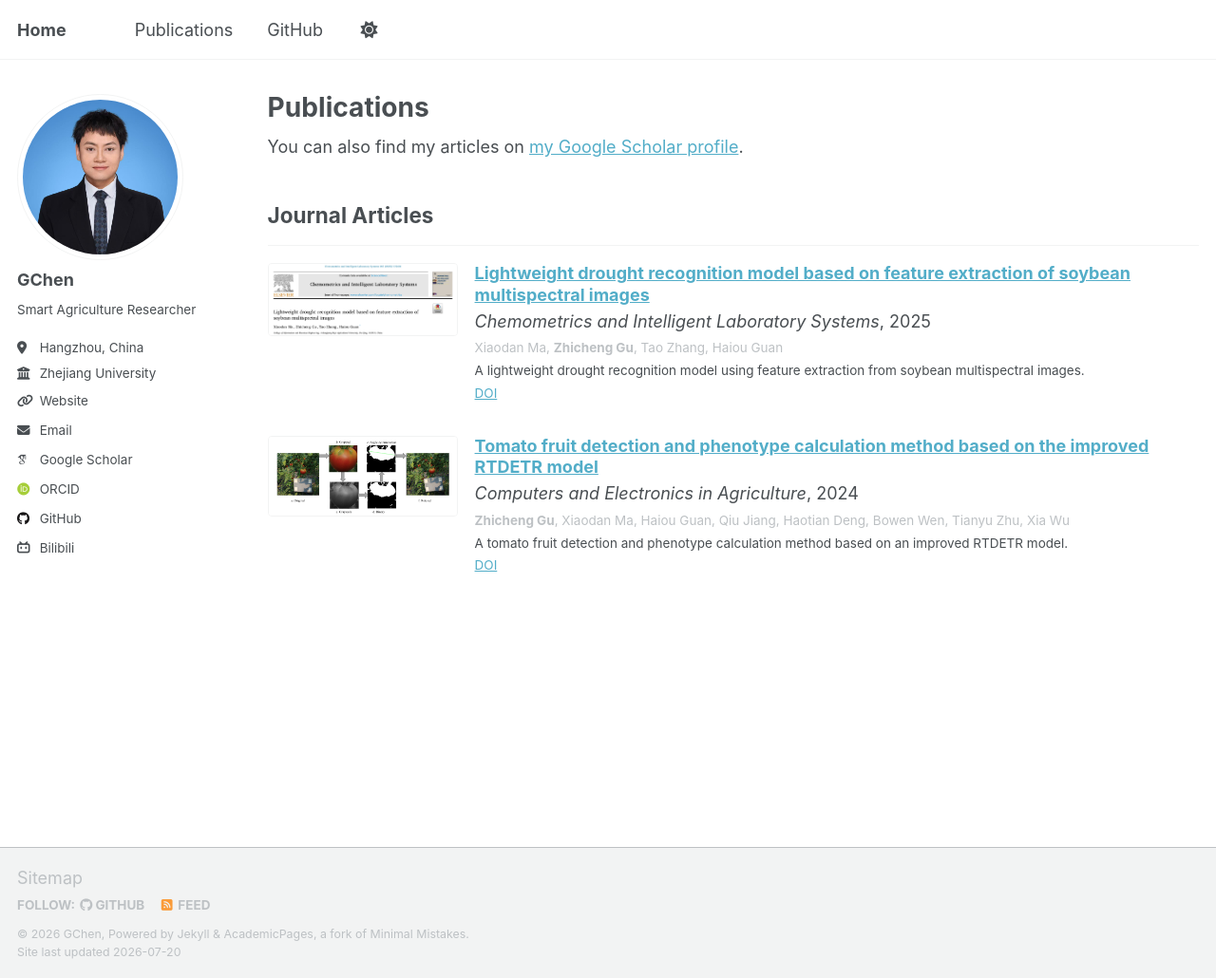
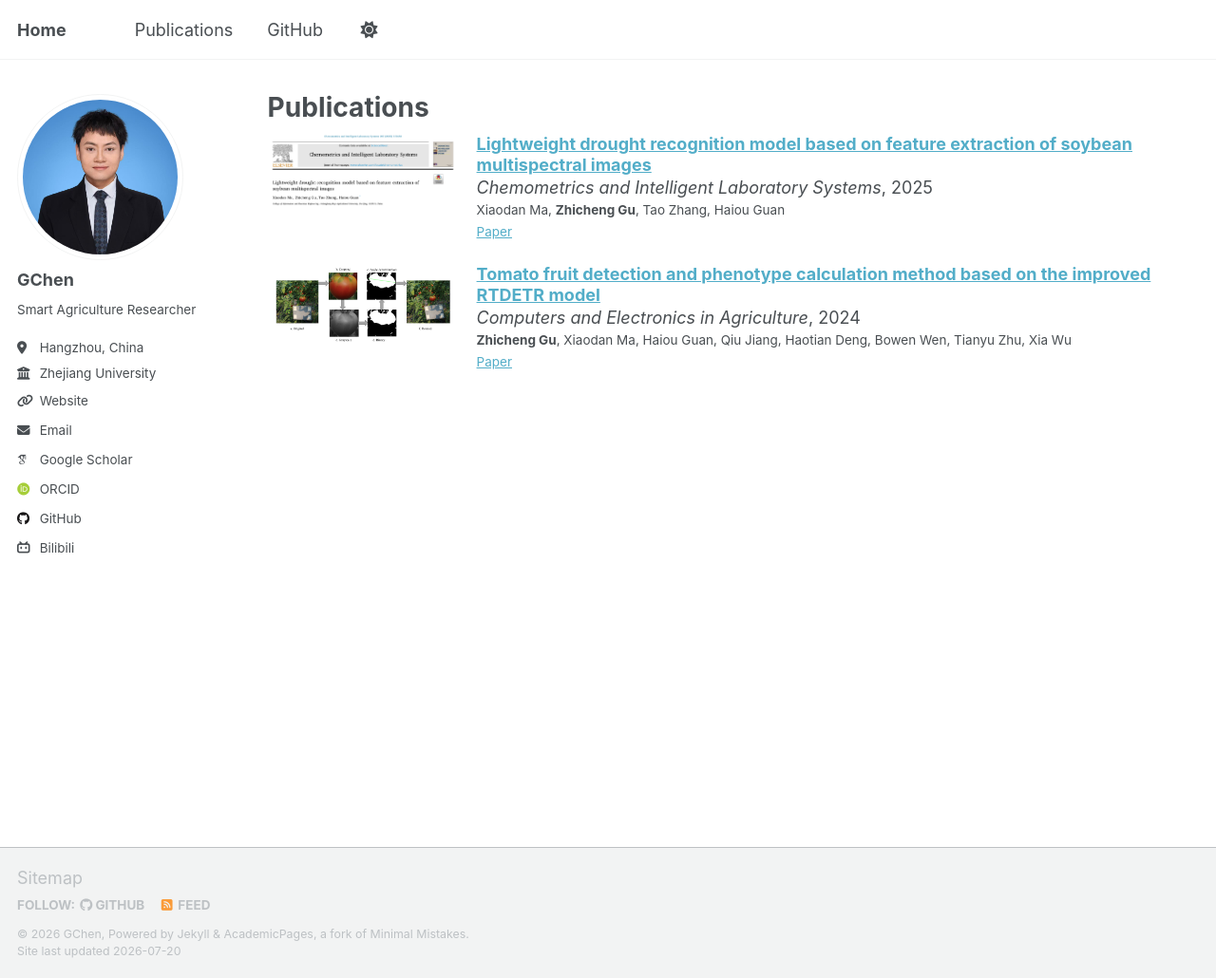
Before and after one commit to GChenai/GChenai.github.io, a Jekyll site: the page built from _pages/publications.html, in a window 1280 px wide and 1030 px high. Shown: the whole window at 95% size. Built offline with Jekyll 4.4.1, drawn with Linux system fonts in a browser that asks for light colours; some web fonts are replaced; a script that is not in the unit is left out.

Commit message:
Refine publication layout and update email

```diff
--- a/_config.yml
+++ b/_config.yml
@@ -30,7 +30,7 @@ author:
   location         : "Hangzhou, China"
   employer         : "Zhejiang University"
   uri              : "https://gchenai.github.io"
-  email            : "12613083@zju.edu.cn"
+  email            : "GChen@zju.edu.cn"
 
   # Academic websites
   academia         : # URL
--- a/_data/cv.json
+++ b/_data/cv.json
@@ -1,7 +1,7 @@
 {
   "basics": {
     "name": "GChen",
-    "email": "12613083@zju.edu.cn",
+    "email": "GChen@zju.edu.cn",
     "phone": "",
     "website": "https://gchenai.github.io",
     "summary": "Zhejiang University. Research direction: Smart Agriculture.",
--- a/_includes/archive-single.html
+++ b/_includes/archive-single.html
@@ -42,14 +42,9 @@
         <p class="publication-card__authors">{{ post.authors | markdownify | remove: "<p>" | remove: "</p>" }}</p>
       {% endif %}
 
-      {% if post.excerpt %}
-        <p class="archive__item-excerpt publication-card__excerpt" itemprop="description">{{ post.excerpt | markdownify | remove: "<p>" | remove: "</p>" }}</p>
-      {% endif %}
-
       {% if post.paperurl or post.doiurl or post.projecturl or post.codeurl %}
         <p class="publication-card__links">
-          {% if post.paperurl %}<a href="{{ post.paperurl }}">Paper</a>{% endif %}
-          {% if post.doiurl %}<a href="{{ post.doiurl }}">DOI</a>{% endif %}
+          {% if post.paperurl %}<a href="{{ post.paperurl }}">Paper</a>{% elsif post.doiurl %}<a href="{{ post.doiurl }}">Paper</a>{% endif %}
           {% if post.projecturl %}<a href="{{ post.projecturl }}">Project Page</a>{% endif %}
           {% if post.codeurl %}<a href="{{ post.codeurl }}">Code</a>{% endif %}
         </p>
--- a/_pages/publications.html
+++ b/_pages/publications.html
@@ -5,29 +5,8 @@ permalink: /publications/
 author_profile: true
 ---
 
-{% if site.author.googlescholar %}
-  <div class="wordwrap">You can also find my articles on <a href="{{site.author.googlescholar}}">my Google Scholar profile</a>.</div>
-{% endif %}
-
 {% include base_path %}
 
-<!-- New style rendering if publication categories are defined -->
-{% if site.publication_category %}
-  {% for category in site.publication_category  %}
-    {% assign title_shown = false %}
-    {% for post in site.publications reversed %}
-      {% if post.category != category[0] %}
-        {% continue %}
-      {% endif %}
-      {% unless title_shown %}
-        <h2>{{ category[1].title }}</h2><hr />
-        {% assign title_shown = true %}
-      {% endunless %}
-      {% include archive-single.html %}
-    {% endfor %}
-  {% endfor %}
-{% else %}
-  {% for post in site.publications reversed %}
-    {% include archive-single.html %}
-  {% endfor %}
-{% endif %}
+{% for post in site.publications reversed %}
+  {% include archive-single.html %}
+{% endfor %}
--- a/_sass/layout/_archive.scss
+++ b/_sass/layout/_archive.scss
@@ -85,14 +85,14 @@
 }
 
 .list__item.publication-list__item {
-  margin-bottom: 1.75em;
+  margin-bottom: 1.35em;
   padding-right: 0;
 }
 
 .publication-card {
   display: flex;
   align-items: flex-start;
-  gap: 1rem;
+  gap: 20px;
 }
 
 .publication-card__teaser {
@@ -100,13 +100,13 @@
   width: 200px;
   border-radius: 4px;
   overflow: hidden;
-  border: 1px solid var(--global-border-color);
-  background: var(--global-bg-color);
+  background: transparent;
 
   img {
     display: block;
     width: 100%;
     height: auto;
+    border-radius: 4px;
   }
 }
 
@@ -116,24 +116,24 @@
 }
 
 .publication-card__title {
-  margin: 0 0 0.15em;
+  margin: 0;
   font-size: $type-size-5;
-  line-height: 1.25;
+  line-height: 1.2;
 }
 
 .publication-card__venue,
 .publication-card__authors,
-.publication-card__excerpt,
 .publication-card__links {
-  margin: 0 0 0.25em;
+  margin: 0;
 }
 
 .publication-card__authors {
   font-size: $type-size-6;
-  color: var(--global-text-color-light);
+  color: var(--global-text-color);
 }
 
 .publication-card__links {
+  margin-top: 0.15em;
   font-size: $type-size-6;
 
   a + a::before {
```
Also changed, not shown: _pages/about.md (+1 -1 lines).
